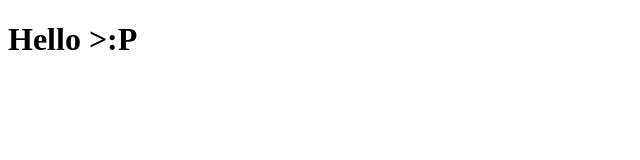
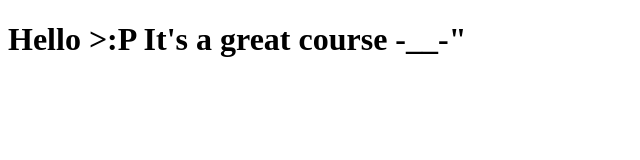
Before and after one commit to ayaben88/coursera-test1, a plain HTML site: page site/index.html in a window 1280 px wide. Shown: the whole page, without its empty margins (0-640 px from the left). Drawn offline with Linux system fonts and the light colour scheme.

Commit message:
Small addition to our page content.

```diff
--- a/site/index.html
+++ b/site/index.html
@@ -4,7 +4,7 @@
 	<title>Hello or Whatever!</title>
 </head>
 <body>
-	<h1>Hello >:P</h1>
+	<h1>Hello >:P It's a great course -__-"</h1>
 
 </body>
 </html>
```
